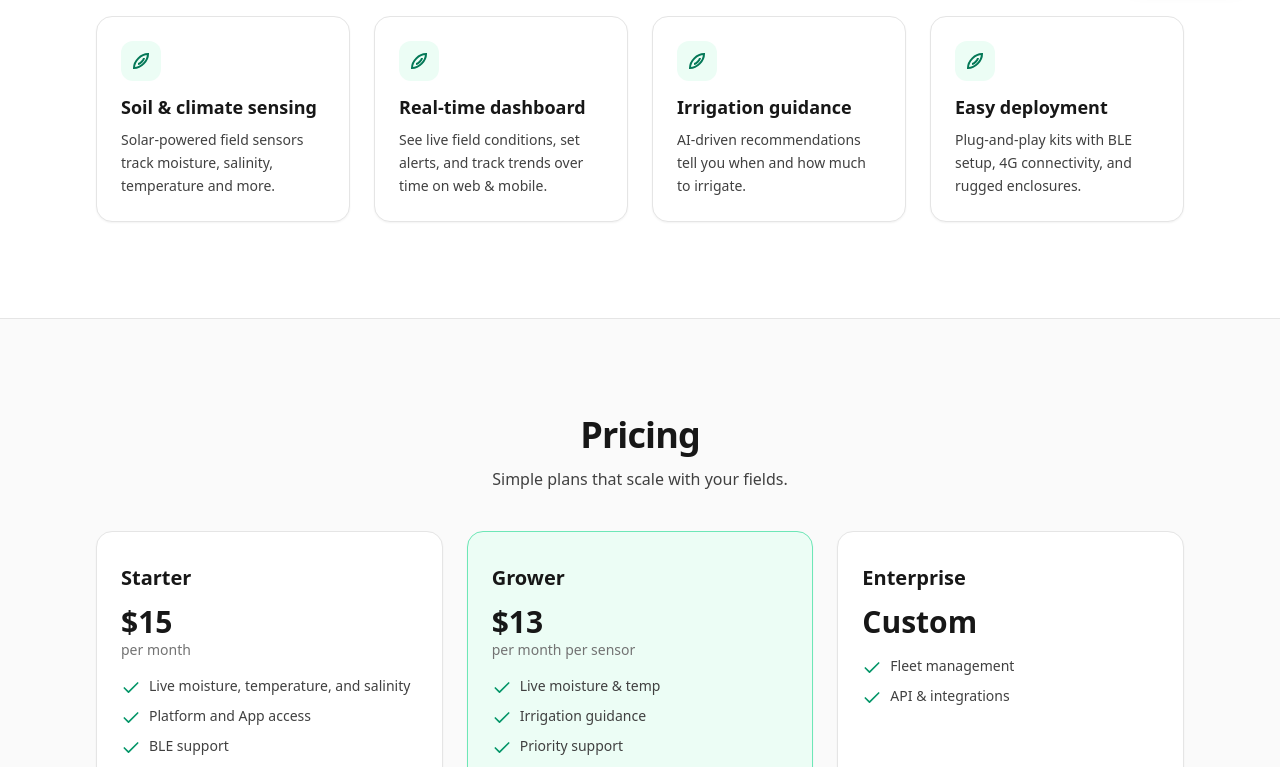
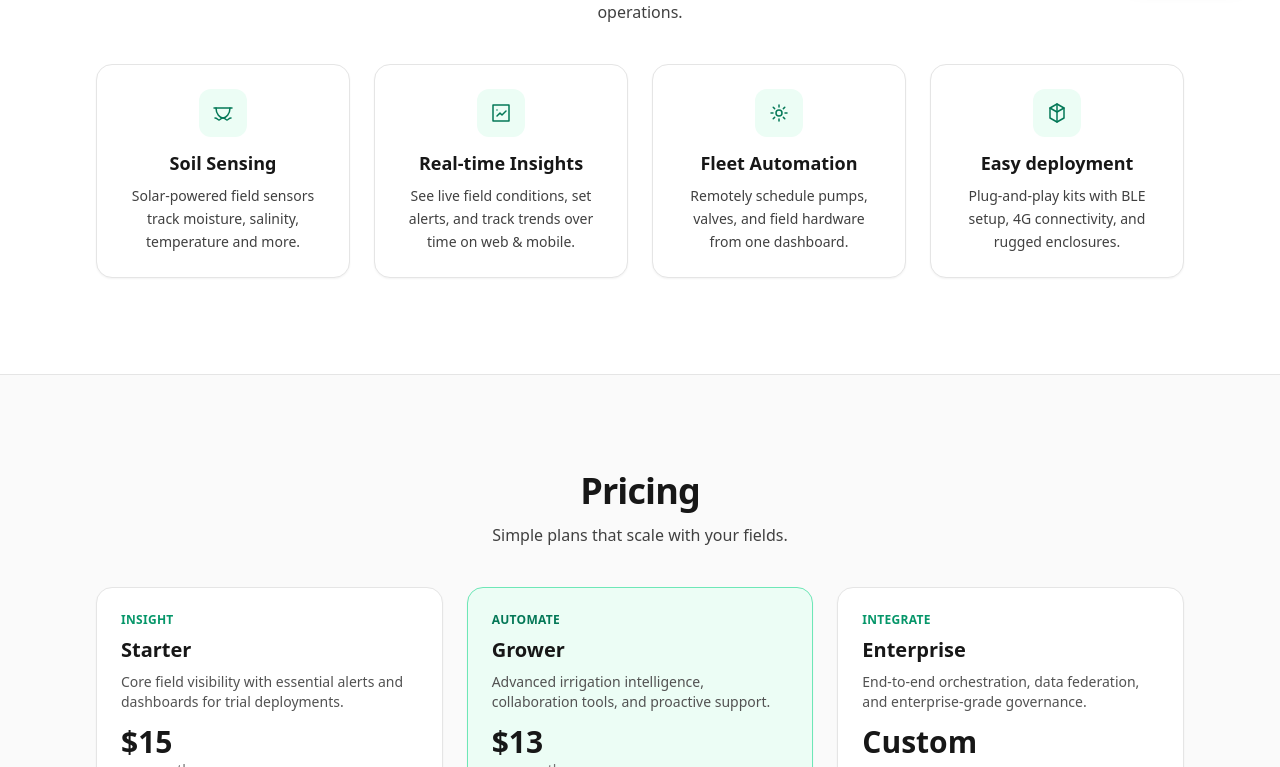
Before and after one commit to Aradina-eg/aradina-website, a React (Vite) app: page / in a window 1280 px wide. Shown: the part 793-1560 px from the top of the page. Built offline with nearby package versions, Linux system fonts and the light colour scheme.

Commit message:
features

```diff
--- a/src/components/FeatureCard.jsx
+++ b/src/components/FeatureCard.jsx
@@ -1,9 +1,23 @@
 import IconLeaf from "./icons/IconLeaf.jsx";
+import IconSoil from "./icons/IconSoil.jsx";
+import IconInsights from "./icons/IconInsights.jsx";
+import IconAutomation from "./icons/IconAutomation.jsx";
+import IconDeployment from "./icons/IconDeployment.jsx";
+
+const ICONS = {
+  soil: IconSoil,
+  insights: IconInsights,
+  automation: IconAutomation,
+  deployment: IconDeployment,
+};
 
 const FeatureCard = ({ feature }) => (
-  <div className="group rounded-2xl border border-neutral-200 bg-white p-6 shadow-sm transition hover:shadow-md">
-    <div className="mb-3 inline-flex h-10 w-10 items-center justify-center rounded-xl bg-emerald-50 text-emerald-700">
-      <IconLeaf />
+  <div className="group flex h-full flex-col items-center rounded-2xl border border-neutral-200 bg-white p-6 text-center shadow-sm transition hover:shadow-md">
+    <div className="mb-3 inline-flex h-12 w-12 items-center justify-center rounded-xl bg-emerald-50 text-emerald-700">
+      {(() => {
+        const Icon = ICONS[feature.icon] ?? IconLeaf;
+        return <Icon className="h-6 w-6" />;
+      })()}
     </div>
     <h3 className="text-lg font-semibold text-neutral-900">{feature.title}</h3>
     <p className="mt-2 text-sm leading-relaxed text-neutral-700">{feature.body}</p>
--- /dev/null
+++ b/src/components/icons/IconAutomation.jsx
@@ -0,0 +1,25 @@
+const IconAutomation = (props) => (
+  <svg
+    xmlns="http://www.w3.org/2000/svg"
+    viewBox="0 0 24 24"
+    fill="none"
+    stroke="currentColor"
+    strokeWidth="1.5"
+    strokeLinecap="round"
+    strokeLinejoin="round"
+    aria-hidden="true"
+    {...props}
+  >
+    <circle cx="12" cy="12" r="3" />
+    <path d="M4 12h2" />
+    <path d="M18 12h2" />
+    <path d="M12 4v2" />
+    <path d="M12 18v2" />
+    <path d="M6.22 6.22l1.42 1.42" />
+    <path d="M16.36 16.36l1.42 1.42" />
+    <path d="M17.78 6.22l-1.42 1.42" />
+    <path d="M7.64 16.36l-1.42 1.42" />
+  </svg>
+);
+
+export default IconAutomation;
--- /dev/null
+++ b/src/components/icons/IconDeployment.jsx
@@ -0,0 +1,19 @@
+const IconDeployment = (props) => (
+  <svg
+    xmlns="http://www.w3.org/2000/svg"
+    viewBox="0 0 24 24"
+    fill="none"
+    stroke="currentColor"
+    strokeWidth="1.5"
+    strokeLinecap="round"
+    strokeLinejoin="round"
+    aria-hidden="true"
+    {...props}
+  >
+    <path d="M12 3l7 4v10l-7 4-7-4V7z" />
+    <path d="M12 3v18" />
+    <path d="M5 7l7 4 7-4" />
+  </svg>
+);
+
+export default IconDeployment;
--- /dev/null
+++ b/src/components/icons/IconInsights.jsx
@@ -0,0 +1,19 @@
+const IconInsights = (props) => (
+  <svg
+    xmlns="http://www.w3.org/2000/svg"
+    viewBox="0 0 24 24"
+    fill="none"
+    stroke="currentColor"
+    strokeWidth="1.5"
+    strokeLinecap="round"
+    strokeLinejoin="round"
+    aria-hidden="true"
+    {...props}
+  >
+    <path d="M4 4h16v16H4z" />
+    <path d="M8 15l3-3 2 2 4-4" />
+    <path d="M8 9h.01" />
+  </svg>
+);
+
+export default IconInsights;
--- /dev/null
+++ b/src/components/icons/IconSoil.jsx
@@ -0,0 +1,19 @@
+const IconSoil = (props) => (
+  <svg
+    xmlns="http://www.w3.org/2000/svg"
+    viewBox="0 0 24 24"
+    fill="none"
+    stroke="currentColor"
+    strokeWidth="1.5"
+    strokeLinecap="round"
+    strokeLinejoin="round"
+    aria-hidden="true"
+    {...props}
+  >
+    <path d="M3 7h18" />
+    <path d="M5 7c0 6 4 10 7 10s7-4 7-10" />
+    <path d="M4 17c2 0 3 2 4 2s2-2 4-2 3 2 4 2 2-2 4-2" />
+  </svg>
+);
+
+export default IconSoil;
--- a/src/data/site.js
+++ b/src/data/site.js
@@ -1,69 +1,81 @@
 export const SITE = {
   name: "aradina",
-  tagline: "Smart agriculture made simple.",
+  tagline: "Smart irrigation made simple.",
   subTagline:
     "Sensors, insights, and automation to save water, boost yield, and cut costs.",
   ctaPrimary: "Get a quote",
-  ctaSecondary: "View pricing",
 };
 
 export const FEATURES = [
   {
-    title: "Soil & climate sensing",
+    title: "Soil Sensing",
     body:
       "Solar-powered field sensors track moisture, salinity, temperature and more.",
+    icon: "soil",
   },
   {
-    title: "Real-time dashboard",
+    title: "Real-time Insights",
     body:
       "See live field conditions, set alerts, and track trends over time on web & mobile.",
+    icon: "insights",
   },
   {
-    title: "Irrigation guidance",
+    title: "Fleet Automation",
     body:
-      "AI-driven recommendations tell you when and how much to irrigate.",
+      "Remotely schedule pumps, valves, and field hardware from one dashboard.",
+    icon: "automation",
   },
   {
     title: "Easy deployment",
     body:
       "Plug-and-play kits with BLE setup, 4G connectivity, and rugged enclosures.",
+    icon: "deployment",
   },
 ];
 
 export const PRICING = [
   {
     name: "Starter",
+    capability: "Insight",
+    description:
+      "Core field visibility with essential alerts and dashboards for trial deployments.",
     price: "$15",
     unit: "per month",
     highlight: false,
-    blurb: "For trials and small plots",
     features: [
       "Live moisture, temperature, and salinity",
       "Platform and App access",
-      "BLE support"
+      "BLE support",
+      "CSV data export",
     ],
   },
   {
     name: "Grower",
+    capability: "Automate",
+    description:
+      "Advanced irrigation intelligence, collaboration tools, and proactive support.",
     price: "$13",
     unit: "per month per sensor",
     highlight: true,
-    blurb: "Best for mid-size farms",
     features: [
-      "Live moisture & temp",
-      "Irrigation guidance",
-      "Priority support",
+      "All of Starter, plus:",
+      "AI-powered Irrigation guidance",
+      "Remotely control irrigation",
+      "Crop health forecasting",
     ],
   },
   {
     name: "Enterprise",
+    capability: "Integrate",
+    description:
+      "End-to-end orchestration, data federation, and enterprise-grade governance.",
     price: "Custom",
     unit: "",
     highlight: false,
-    blurb: "Large farms & agribusiness",
     features: [
-      "Fleet management",
-      "API & integrations",
+      "All of Grower, plus:",
+      "Farm Management System",
+      "ERP Integration",
     ],
   },
 ];
--- a/src/sections/Hero.jsx
+++ b/src/sections/Hero.jsx
@@ -8,10 +8,6 @@ const Hero = () => (
     <Container>
       <div className="grid items-center gap-10 py-16 md:grid-cols-2 md:py-24">
         <div>
-          <div className="mb-4 inline-flex items-center gap-2 rounded-full border border-emerald-200 bg-white px-3 py-1 text-xs text-emerald-800 shadow-sm">
-            <IconLeaf />
-            <span>Water-smart farming</span>
-          </div>
           <h1 className="text-4xl font-extrabold tracking-tight text-neutral-900 sm:text-5xl">
             {SITE.tagline}
           </h1>
@@ -25,12 +21,6 @@ const Hero = () => (
             >
               {SITE.ctaPrimary}
             </a>
-            <a
-              href="#pricing"
-              className="rounded-xl border border-neutral-300 px-5 py-3 text-neutral-900 hover:bg-neutral-100"
-            >
-              {SITE.ctaSecondary}
-            </a>
           </div>
         </div>
         <div className="relative">
@@ -39,7 +29,7 @@ const Hero = () => (
           </div>
           <div className="absolute -bottom-6 -right-6 hidden rounded-2xl border border-neutral-200 bg-white p-4 text-sm shadow-lg md:block">
             <div className="font-semibold text-neutral-900">Save up to 30% water</div>
-            <div className="text-neutral-600">Using sensor-driven irrigation</div>
+            <div className="text-neutral-600">Using iot-driven irrigation</div>
           </div>
         </div>
       </div>
--- a/src/sections/WhatWeDo.jsx
+++ b/src/sections/WhatWeDo.jsx
@@ -10,10 +10,10 @@ const WhatWeDo = () => (
           What we do
         </h2>
         <p className="mt-3 text-neutral-700">
-          Hardware, software, and support for data-driven farming.
+          We deliver field data, analytics, and irrigation automation in one managed package—providing the tools and services you need to track conditions and automate field operations.
         </p>
       </div>
-      <div className="grid gap-6 sm:grid-cols-2 lg:grid-cols-4">
+      <div className="grid justify-items-center gap-6 sm:grid-cols-2 lg:grid-cols-4">
         {FEATURES.map((feature) => (
           <FeatureCard key={feature.title} feature={feature} />
         ))}
```
